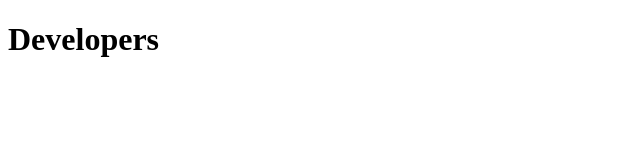
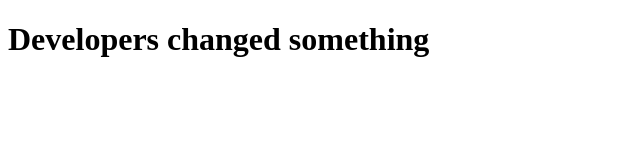
Before and after one commit to honey3031/git_class, a plain HTML site: page index.html in a window 1280 px wide. Shown: the whole page, without its empty margins (0-640 px from the left). Drawn offline with Linux system fonts and the light colour scheme.

Commit message:
change name of head

```diff
--- a/index.html
+++ b/index.html
@@ -6,6 +6,6 @@
     <title>Document</title>
 </head>
 <body>
-    <h1>Developers</h1>
+    <h1>Developers changed something</h1>
 </body>
 </html>
```
